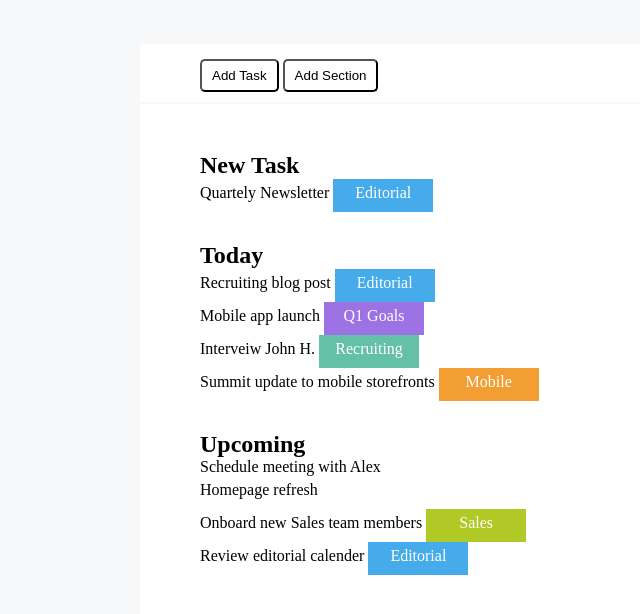
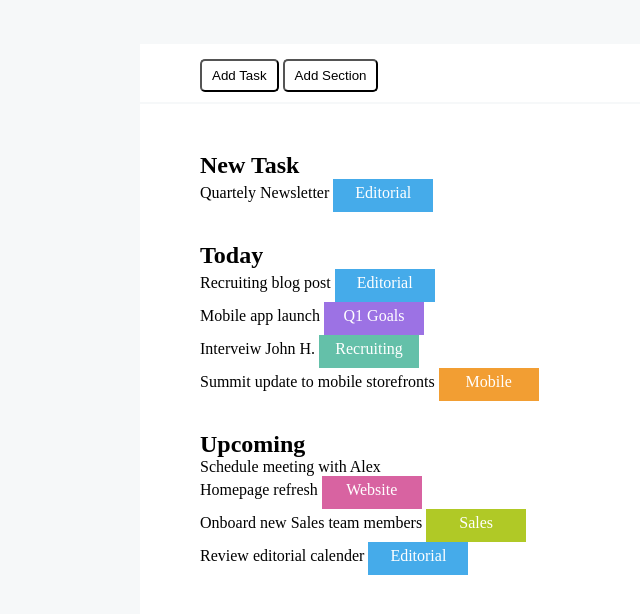
Before and after one commit to Ashour100/html-css-toboolist, a plain HTML site: page index.html in a window 1280 px wide. Shown: the part 82-696 px from the top of the page, without its empty margins (0-640 px from the left). Drawn offline with Linux system fonts and the light colour scheme.

Commit message:
Minor edit

```diff
--- a/style.css
+++ b/style.css
@@ -79,7 +79,7 @@ h2{
 .orange{
     background-color: #f29e33;
 }
-.lpurble{
+.lpurple{
     background-color: #d863a1;
 }
 .lgreen{
```
